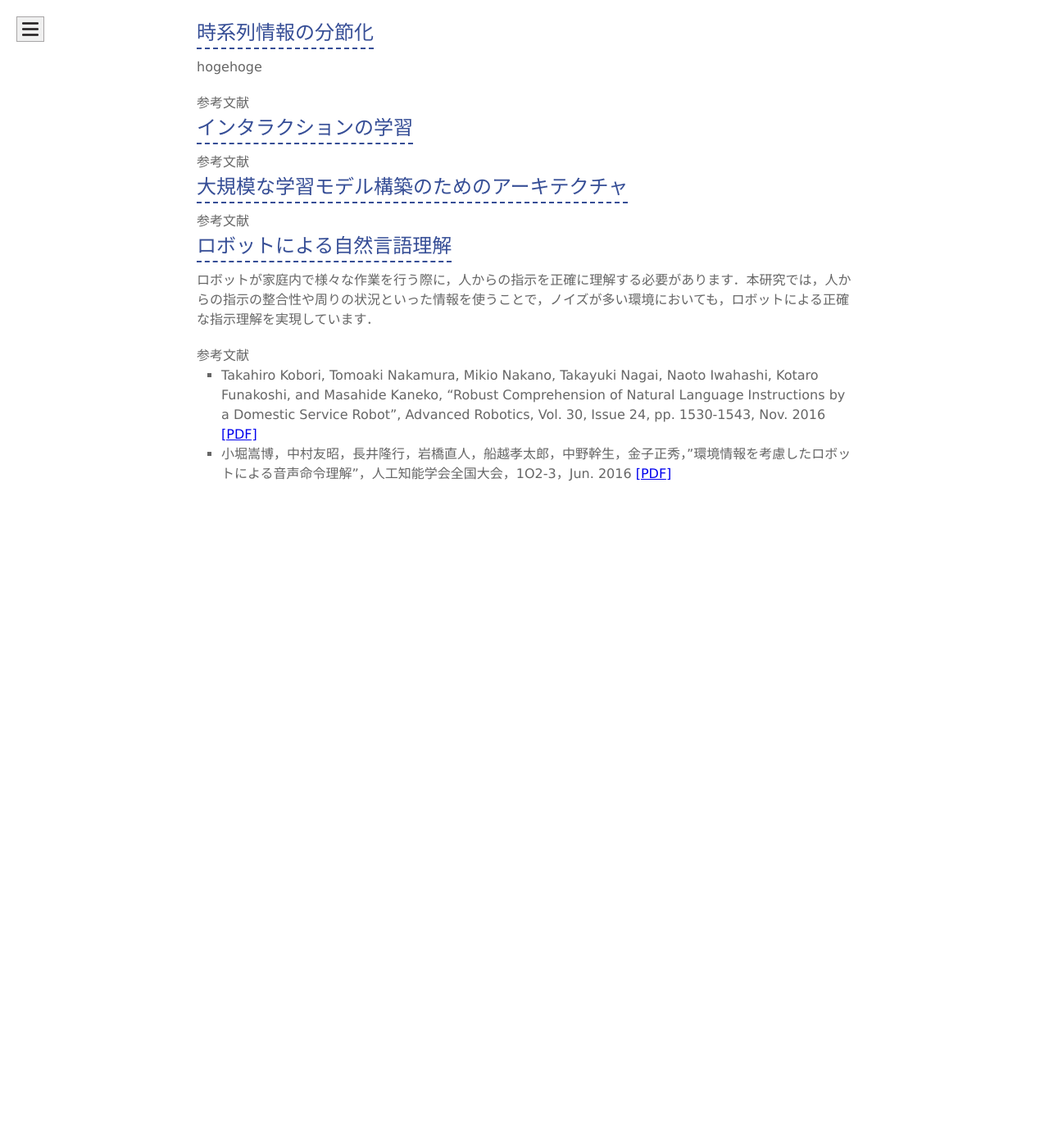
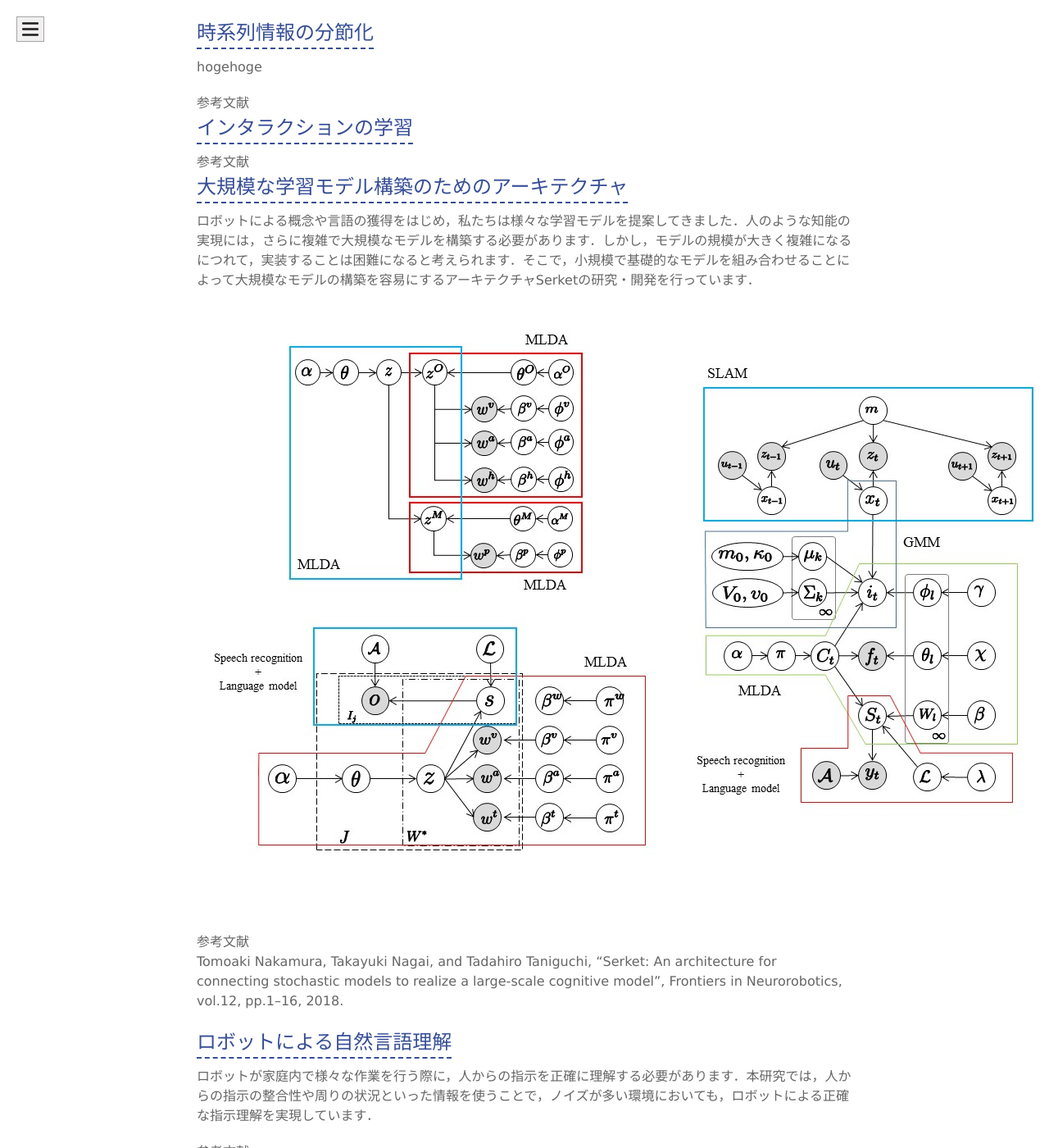
Before and after one commit to naka-lab/naka-lab.github.io, a Jekyll site: the page built from subpages/research.md, in a window 1280 px wide and 1400 px high, scrolled down 1364 px. Shown: the whole window at 82% size. Built offline with Jekyll 4.4.1, drawn with Linux system fonts in a browser that asks for light colours; our own code applies the rules of GitHub Pages for plain Markdown files; before the commit the page ends 2004 px from its top, so only the background shows below that.

Commit message:
研究内容追加

```diff
--- a/subpages/research.md
+++ b/subpages/research.md
@@ -39,9 +39,11 @@ hogehoge
 
 
 ## 大規模な学習モデル構築のためのアーキテクチャ
+ロボットによる概念や言語の獲得をはじめ，私たちは様々な学習モデルを提案してきました．人のような知能の実現には，さらに複雑で大規模なモデルを構築する必要があります．しかし，モデルの規模が大きく複雑になるにつれて，実装することは困難になると考えられます．そこで，小規模で基礎的なモデルを組み合わせることによって大規模なモデルの構築を容易にするアーキテクチャSerketの研究・開発を行っています．
+![概念・言語獲得](imgs/graphical_models.jpg)
 
 ### 参考文献
-
+Tomoaki Nakamura, Takayuki Nagai, and Tadahiro Taniguchi, “Serket: An architecture for connecting stochastic models to realize a large-scale cognitive model”, Frontiers in Neurorobotics, vol.12, pp.1–16, 2018.
 
 
 
```
Also changed, not shown: subpages/imgs/graphical_models.jpg (added).
